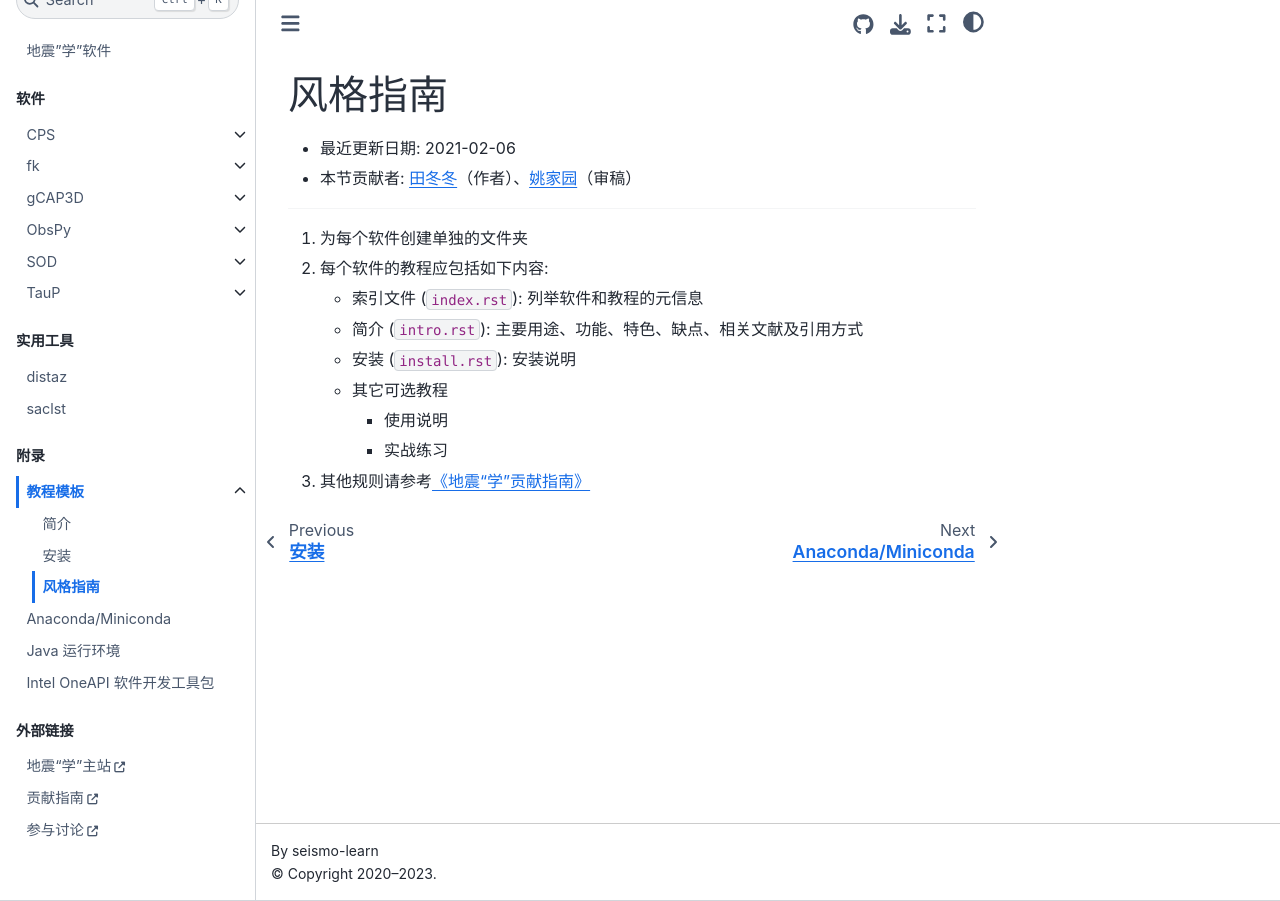
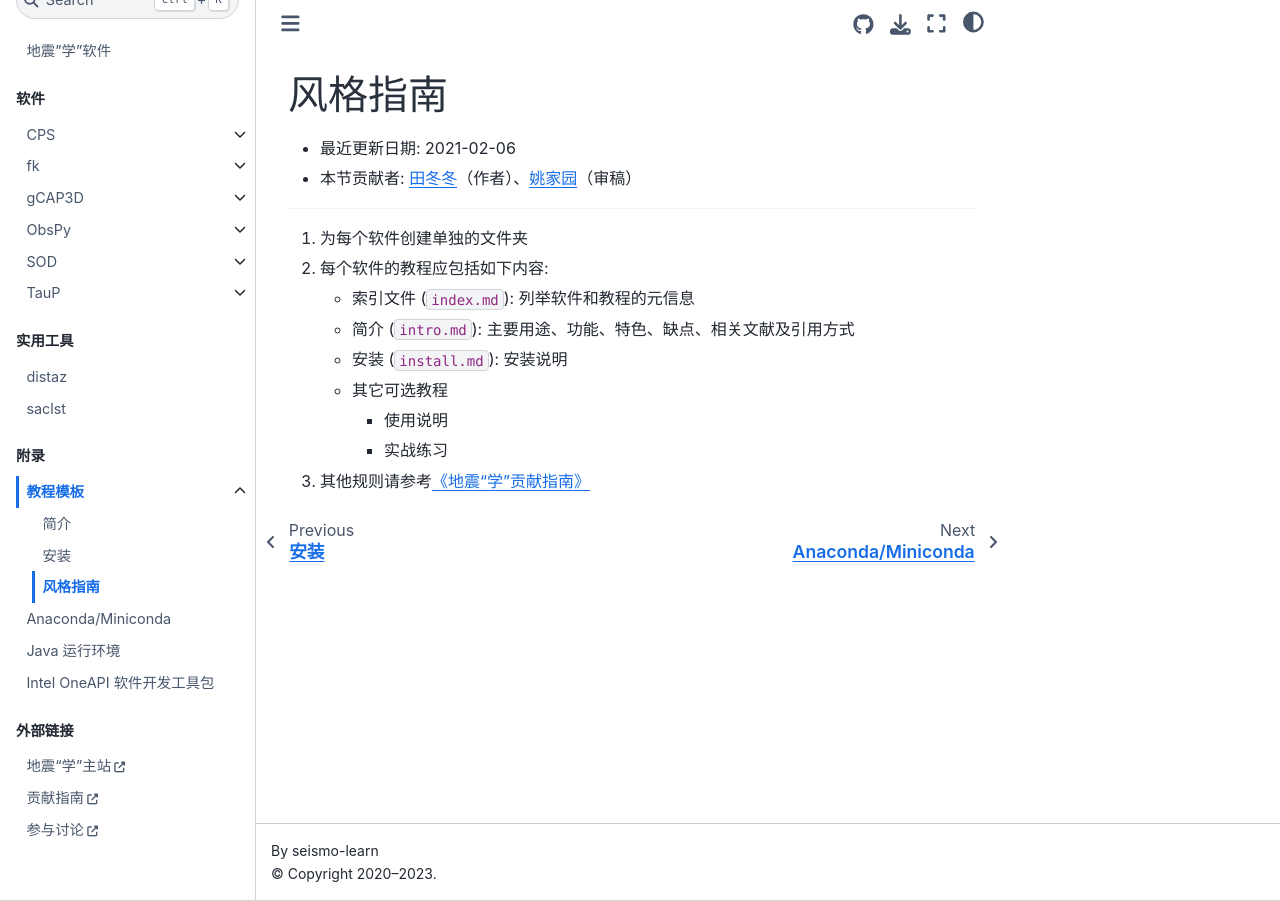
Before and after one commit to seismo-learn/software, a Jupyter Book: the page built from source/template/style.md, in a window 1280 px wide. Built offline with Jupyter Book 1.0.4 settings and Sphinx 7.4.7 and the Sphinx Book theme 1.1.4, drawn with Linux system fonts in a browser that asks for light colours.

Commit message:
Apply suggestions from code review
Co-authored-by: Yao Jiayuan <coreman.seism@gmail.com>

```diff
--- a/source/template/style.md
+++ b/source/template/style.md
@@ -9,9 +9,9 @@
 
 2. 每个软件的教程应包括如下内容:
 
-   - 索引文件 (`index.rst`): 列举软件和教程的元信息
-   - 简介 (`intro.rst`): 主要用途、功能、特色、缺点、相关文献及引用方式
-   - 安装 (`install.rst`): 安装说明
+   - 索引文件 (`index.md`): 列举软件和教程的元信息
+   - 简介 (`intro.md`): 主要用途、功能、特色、缺点、相关文献及引用方式
+   - 安装 (`install.md`): 安装说明
    - 其它可选教程
      - 使用说明
      - 实战练习
```
